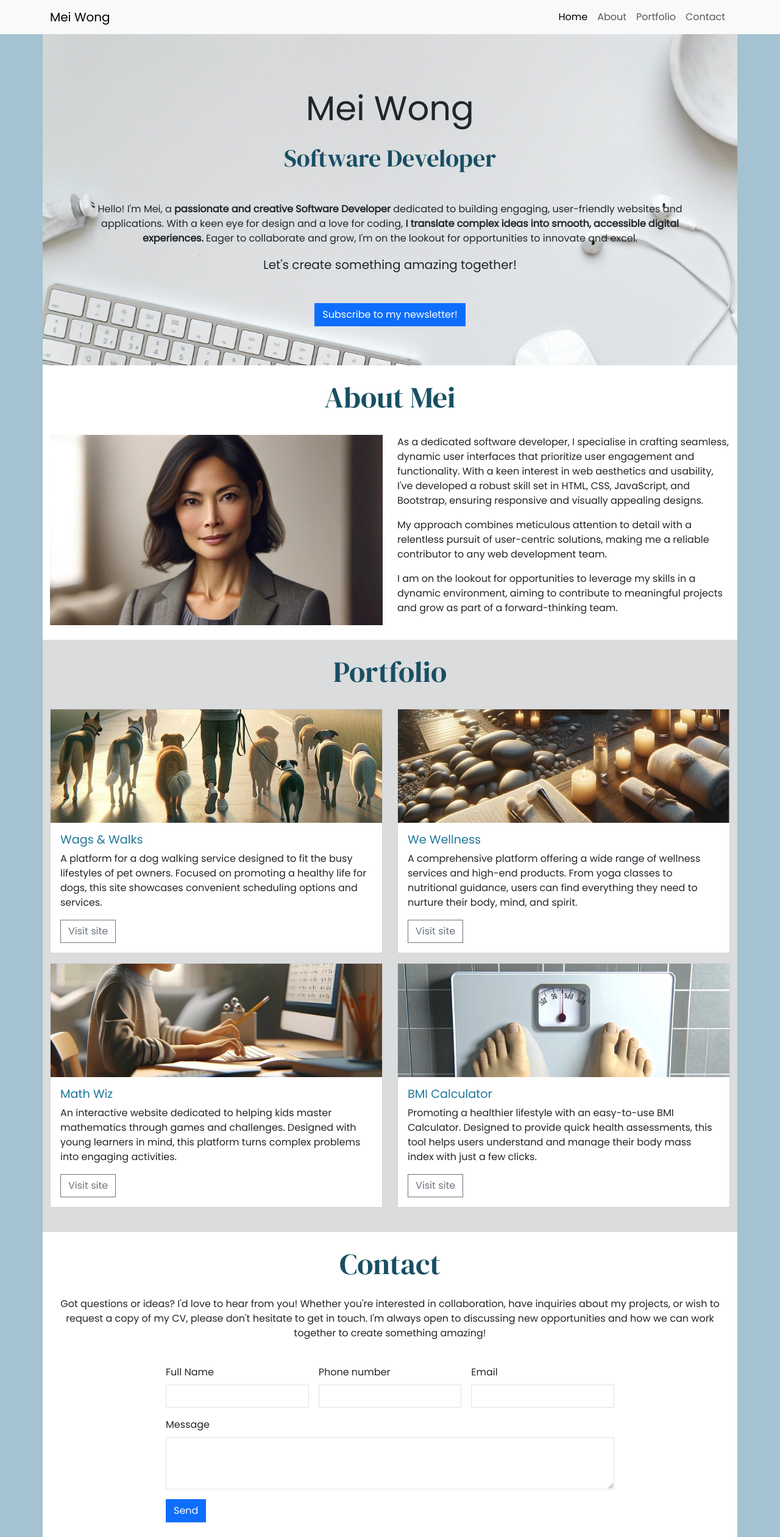
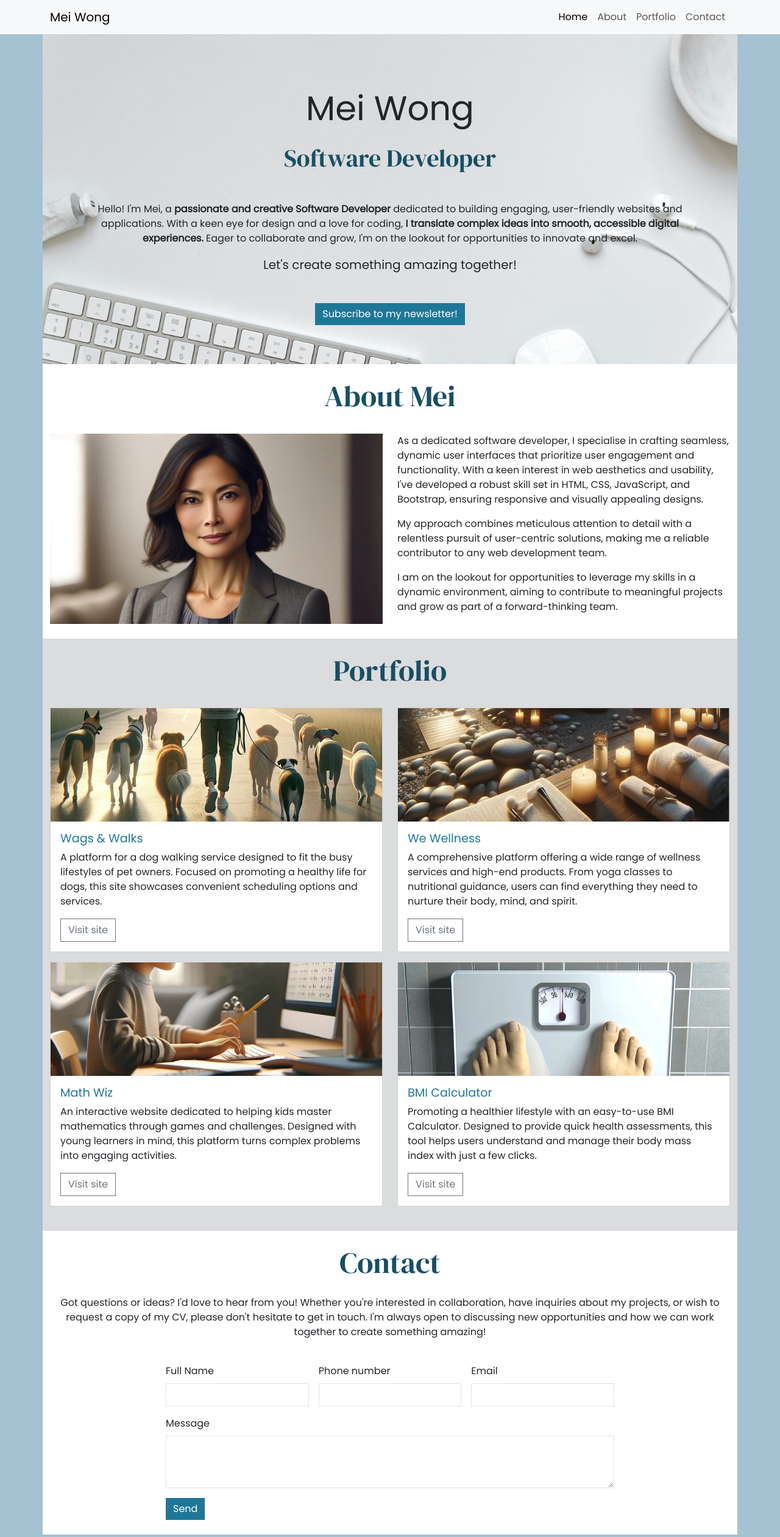
Before and after one commit to davidblue90125/bootstrapping-a-portfolio, a plain HTML site: page index.html in a window 1280 px wide. Shown: the whole page at 61% size. Drawn offline with nearby package versions, Linux system fonts and the light colour scheme.

Commit message:
Add custom buttons

```diff
--- a/assets/css/style.css
+++ b/assets/css/style.css
@@ -58,6 +58,15 @@ h2 {
     padding: 5% 7%;
 }
 
+.custom-button {
+    background-color: #1f7798;
+    border: #1f7798;
+
+}
+.custom-button:hover {
+    background-color: #1d6d8a;
+    border: #1d6d8a;
+}
 /* Media queries */
 
 /* Use Bootstrap breakpoint for XL screens */
--- a/index.html
+++ b/index.html
@@ -63,7 +63,7 @@
                 <!-- mb-5 gives extra margin spacing under lead text -->
                 <p class="lead mb-5">Let's create something amazing together!</p>
                 <!-- Bootstrap modal button -->
-                <button type="button" class="btn btn-primary  sharp-corners" data-bs-toggle="modal"
+                <button type="button" class="btn btn-primary  sharp-corners custom-button" data-bs-toggle="modal"
                     data-bs-target="#exampleModal">
                     Subscribe to my newsletter!
                 </button>
@@ -216,7 +216,7 @@
                         <textarea class="form-control" id="message" rows="3"></textarea>
                     </div>
                     <div class="col-12">
-                        <button type="submit" class="btn btn-primary">Send</button>
+                        <button type="submit" class="btn btn-primary custom-button">Send</button>
                     </div>
                 </form>
             </div>
@@ -248,7 +248,7 @@
                             <input type="email" class="form-control" id="inputEmail">
                         </div>
                         <div class="col-12 mb-4">
-                            <button type="submit" class="btn btn-primary">
+                            <button type="submit" class="btn btn-primary custom-button">
                                 Sign up!
                             </button>
                         </div>
```
